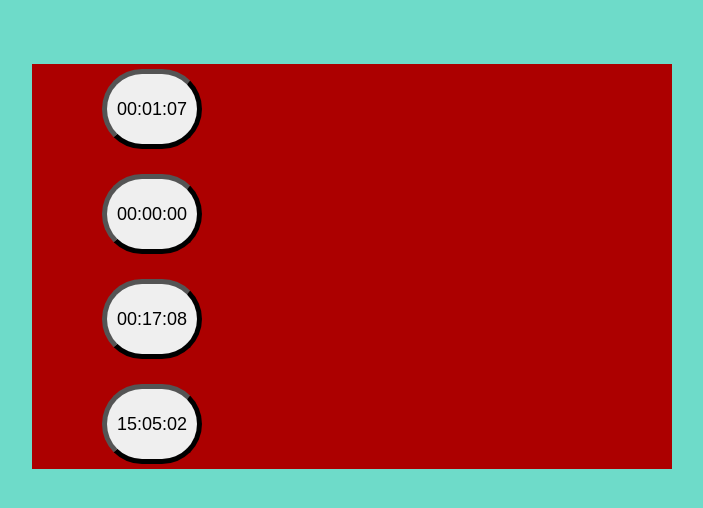
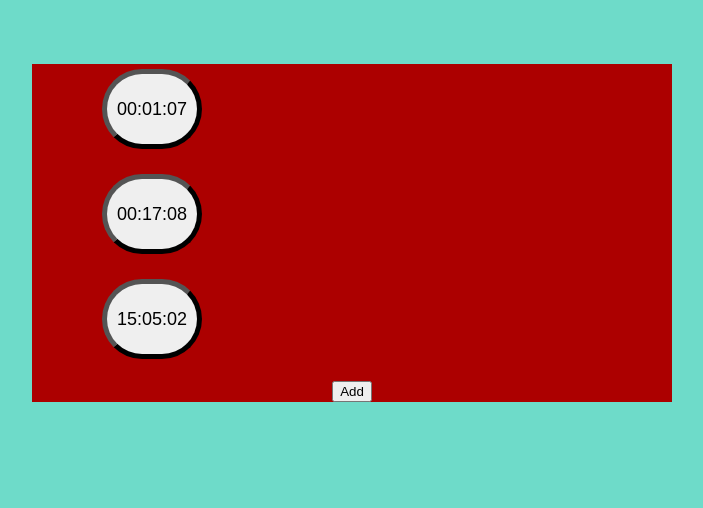
Before and after one commit to Zimmja/React-Stopwatch, a React (Create React App) app: page / in a window 1280 px wide. Shown: the top 508 px of the page, without its empty margins (288-991 px from the left). Built offline with nearby package versions, Linux system fonts and the light colour scheme.

Commit message:
added an Add button to create new tasks

```diff
--- a/src/App.js
+++ b/src/App.js
@@ -8,7 +8,7 @@ class App extends React.Component {
     this.timeInterval = 1000;
     this.currentTask = -1;
     this.state = {
-      times: [1000 * 67, 0, 1000 * 1028, 1000 * 54302],
+      times: [1000 * 67, 1000 * 1028, 1000 * 54302],
       activeLoop: null,
     };
   }
@@ -27,10 +27,12 @@ class App extends React.Component {
 
   incTimer = (val = 0) => {
     const newTime = this.currentTimer() + val;
-    const timesArr = this.state.times.slice();
+    const timesArr = this.copyTimesArr();
     timesArr[this.currentTask] = newTime;
     this.setState({ times: timesArr });
   };
+
+  copyTimesArr = () => this.state.times.slice();
 
   selectTask = (i) =>
     i === this.currentTask ? this.stopTimer() : this.startNewTimer(i);
@@ -60,10 +62,19 @@ class App extends React.Component {
     />
   );
 
+  addTask = () => {
+    const timesArr = this.copyTimesArr();
+    timesArr.push(0);
+    this.setState({ times: timesArr });
+  };
+
   render() {
     return (
       <div className="taskboard">
         <ul className="tasksList">{this.renderAllTasks()}</ul>
+        <button className="addTaskButton" onClick={() => this.addTask()}>
+          Add
+        </button>
       </div>
     );
   }
```
Also changed, not shown: 1 other file (tests, documents, lock files or other folders).
